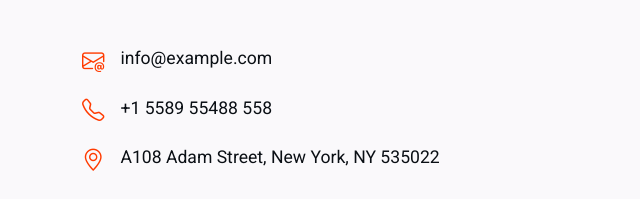
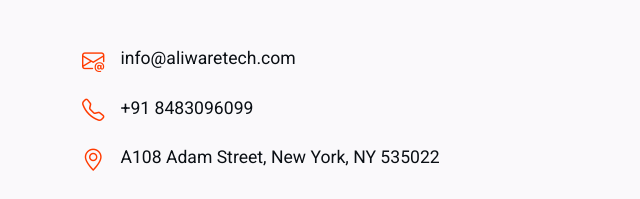
Before and after one commit to ali523807/aliware, a plain HTML site: page index.html in a window 1280 px wide. Shown: the part 5042-5241 px from the top of the page, 0-640 px from the left. Drawn offline with Linux system fonts and the light colour scheme.

Commit message:
contacts

```diff
--- a/index.html
+++ b/index.html
@@ -913,12 +913,12 @@
               <div class="contact-info mt-5">
                 <div class="info-item d-flex mb-3">
                   <i class="bi bi-envelope-at me-3"></i>
-                  <span>info@example.com</span>
+                  <span>info@aliwaretech.com</span>
                 </div>
 
                 <div class="info-item d-flex mb-3">
                   <i class="bi bi-telephone me-3"></i>
-                  <span>+1 5589 55488 558</span>
+                  <span>+91 8483096099</span>
                 </div>
 
                 <div class="info-item d-flex mb-4">
```
